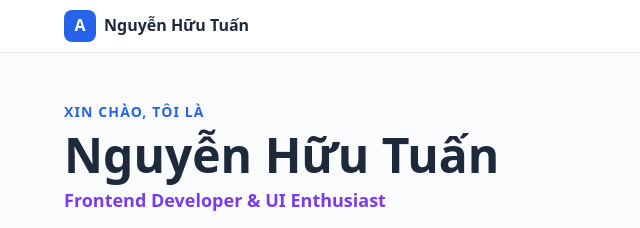
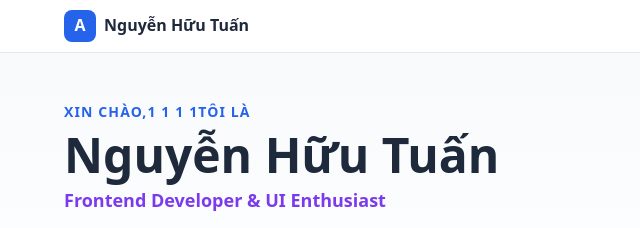
Before and after one commit to huutuan1408/My-CV, a plain HTML site: page index.html in a window 1280 px wide. Shown: the top 228 px of the page, 0-640 px from the left. Drawn offline with Linux system fonts and the light colour scheme.

Commit message:
initialon daitv

```diff
--- a/index.html
+++ b/index.html
@@ -49,7 +49,7 @@
     <section id="about" class="hero">
       <div class="container hero-inner">
         <div class="hero-text">
-          <p class="eyebrow">Xin chào, tôi là</p>
+          <p class="eyebrow">Xin chào,1 1 1 1tôi là</p>
           <h1 class="hero-title">Nguyễn Hữu Tuấn</h1>
           <p class="hero-role">Frontend Developer &amp; UI Enthusiast</p>
           <p class="hero-desc">
```
